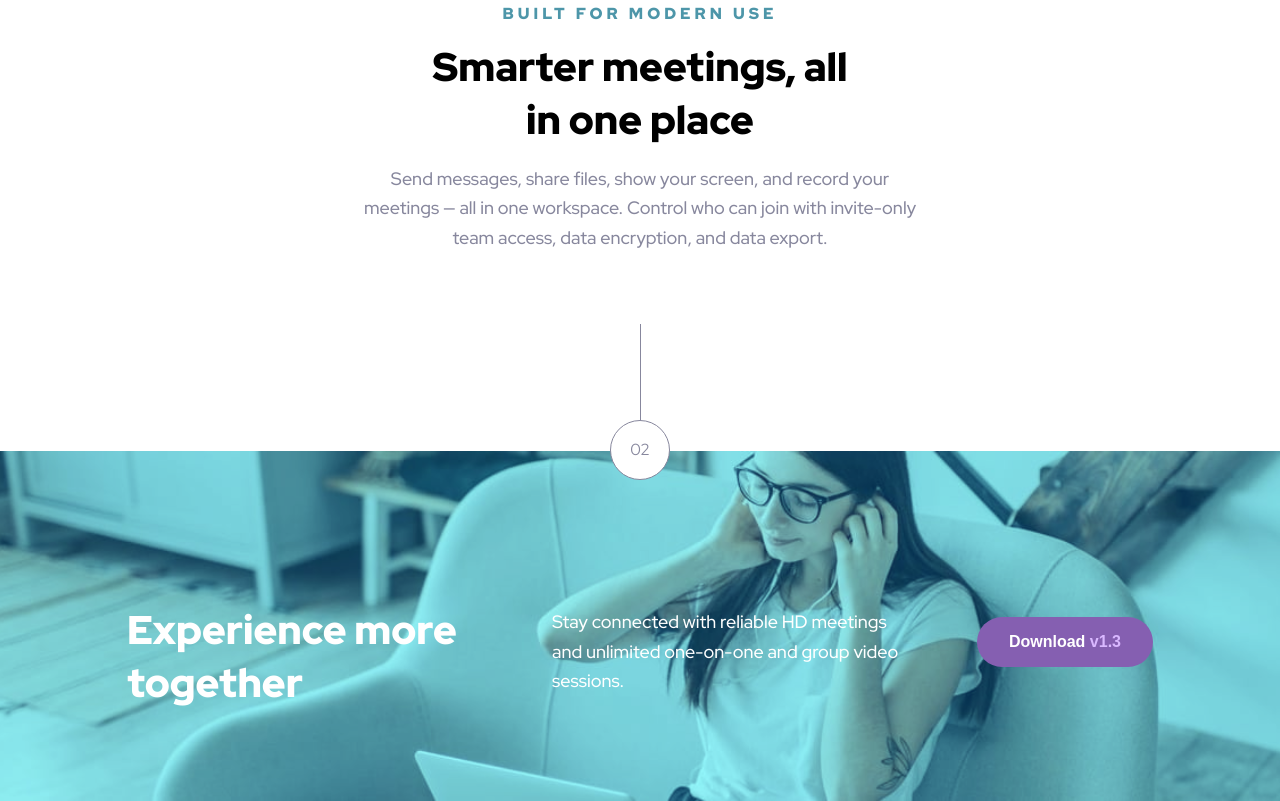
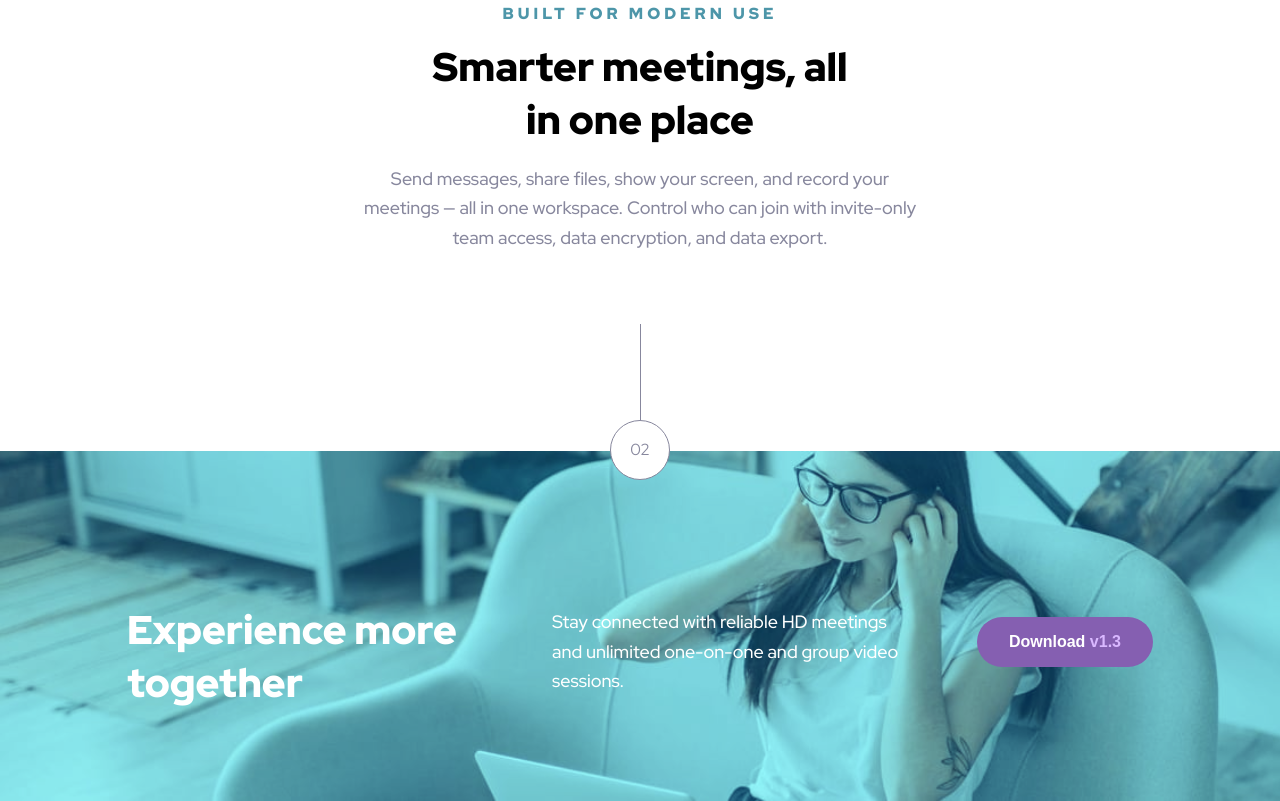
Before and after one commit to ltc870/meetlandingpage, a plain HTML site: page index.html in a window 1280 px wide. Shown: the part 1223-2024 px from the top of the page. Drawn offline with Linux system fonts and the light colour scheme.

Commit message:
updated css

```diff
--- a/assets/css/styles.css
+++ b/assets/css/styles.css
@@ -330,7 +330,9 @@ body {
     background-image: url("../../assets/tablet/image-footer.jpg");
     padding-bottom: 6.55em;
     background-size: cover;
-    background-position-x: -60px;
+    background-repeat: no-repeat;
+    /* background-position-x: -60px; */
+    width: 100%;
   }
 
   .footer-title {
@@ -421,6 +423,7 @@ body {
     .footer {
       background-image: url("../../assets/desktop/image-footer.jpg");
       background-size: cover;
+      background-repeat: no-repeat;
       padding: 3.25em;
       width: 100%;
     }
```
